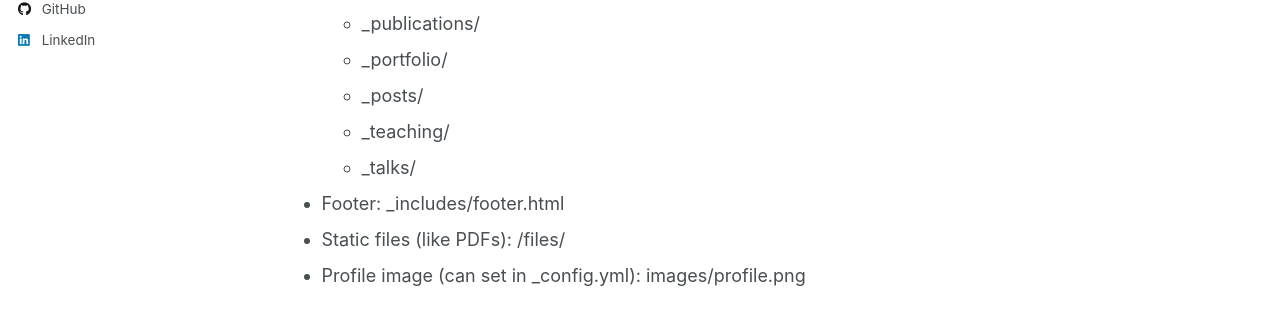
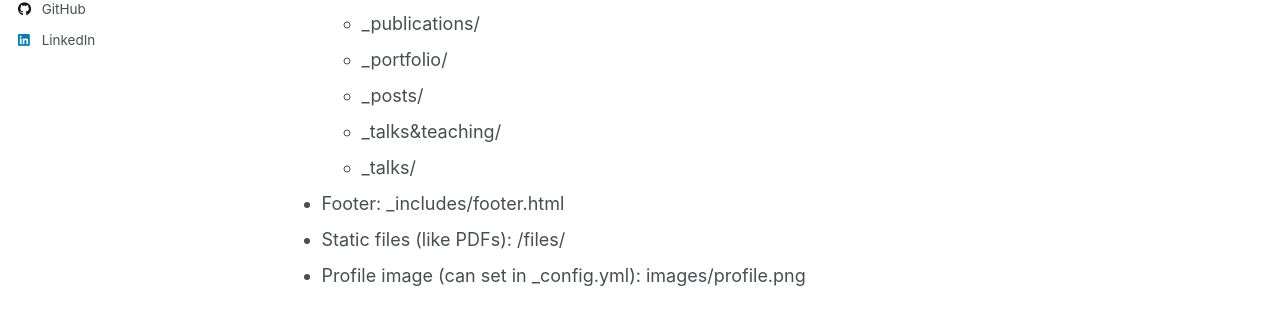
Before and after one commit to DayeonKang99/DayeonKang99.github.io, a Jekyll site: the page built from _pages/markdown.md, in a window 1280 px wide and 900 px high. Shown: the part 384-698 px from the top of the window. Built offline with Jekyll 4.4.1, drawn with Linux system fonts in a browser that asks for light colours; emoji names are drawn with the system emoji font; some web fonts are replaced.

Commit message:
fix page error

```diff
--- a/_config.yml
+++ b/_config.yml
@@ -250,7 +250,7 @@
   # _teaching
   - scope:
       path: ""
-      type: teaching
+      type: talks&teaching
     values:
       layout: single
       author_profile: true
--- a/_includes/archive-single.html
+++ b/_includes/archive-single.html
@@ -38,7 +38,7 @@
       <p class="page__meta"><i class="fa fa-clock" aria-hidden="true"></i> {% include read-time.html %}</p>
     {% endif %}
 
-        {% if post.collection == 'teaching' %}
+        {% if post.collection == 'talks&teaching' %}
           <p> {{ post.type }}, <i>{{ post.venue }}</i>, {{ post.date | default: "1900-01-01" | date: "%Y" }} </p>
         {% elsif post.collection == 'publications' %}
           <p>{{post.authors}}. <i>{{ post.venue }}</i></p>
--- a/_layouts/single.html
+++ b/_layouts/single.html
@@ -34,7 +34,7 @@
           <p class="page__date"><strong><i class="fa fa-fw fa-calendar" aria-hidden="true"></i> {{ site.data.ui-text[site.locale].date_label | default: "Published:" }}</strong> <time datetime="{{ page.modified | date: "%Y-%m-%d" }}">{{ page.modified | date: "%B %d, %Y" }}</time></p>
         {% endif %}
 
-        {% if page.collection == 'teaching' %}
+        {% if page.collection == 'talks&teaching' %}
           <p> {{ page.type }}, <i>{{ page.venue }}</i>, {{ page.date | default: "1900-01-01" | date: "%Y" }} </p>
         {% elsif page.venue and page.date %}
           <p>Published in <i>{{ page.venue }}</i>, {{ page.date | default: "1900-01-01" | date: "%Y" }} </p>
--- a/_pages/markdown.md
+++ b/_pages/markdown.md
@@ -16,7 +16,7 @@
   * _publications/
   * _portfolio/
   * _posts/
-  * _teaching/
+  * _talks&teaching/
   * _talks/
 * Footer: _includes/footer.html
 * Static files (like PDFs): /files/
```
Also changed, not shown: _teaching/2014-spring-teaching-1.md (+1 -1 lines), _teaching/2015-spring-teaching-2.md (+1 -1 lines).
